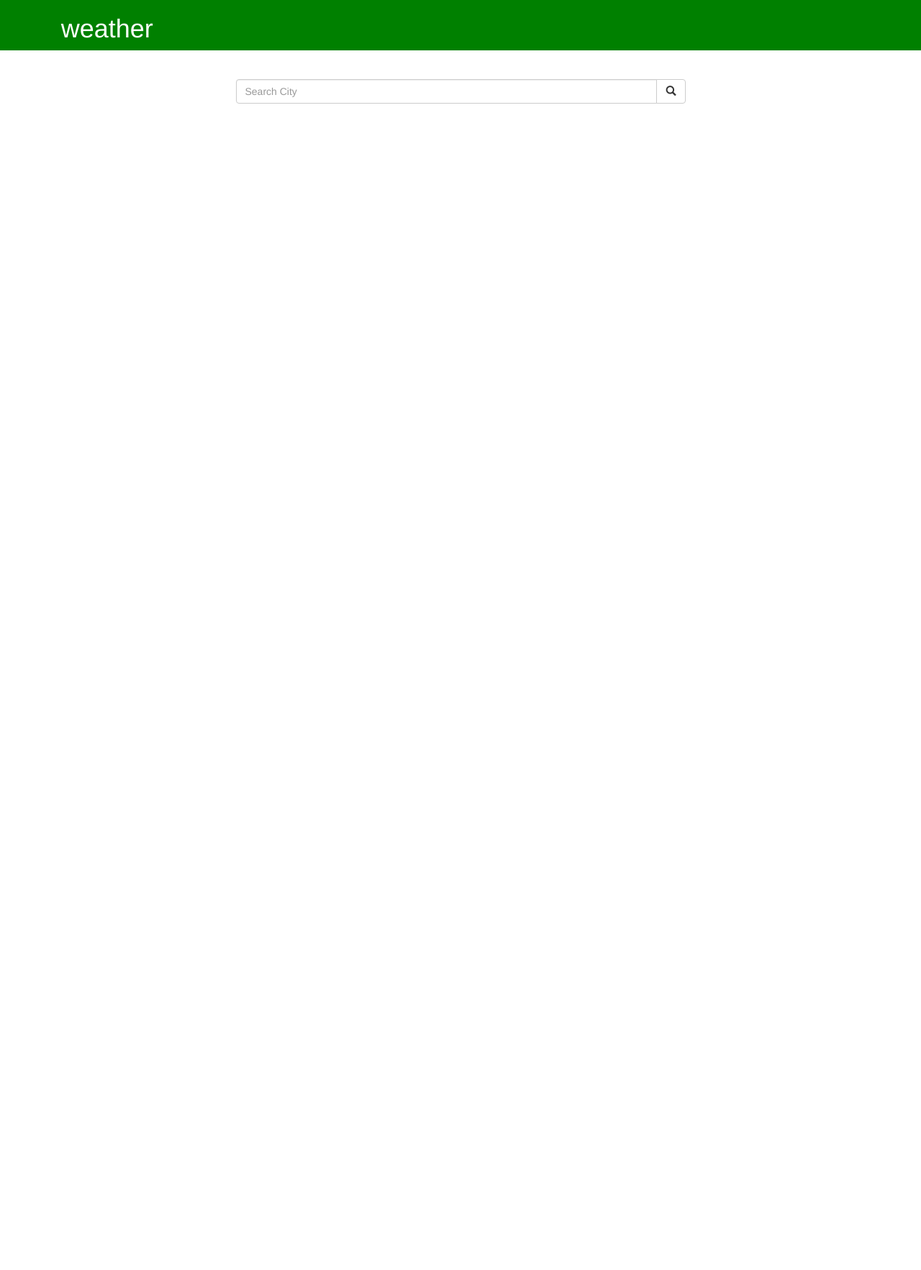
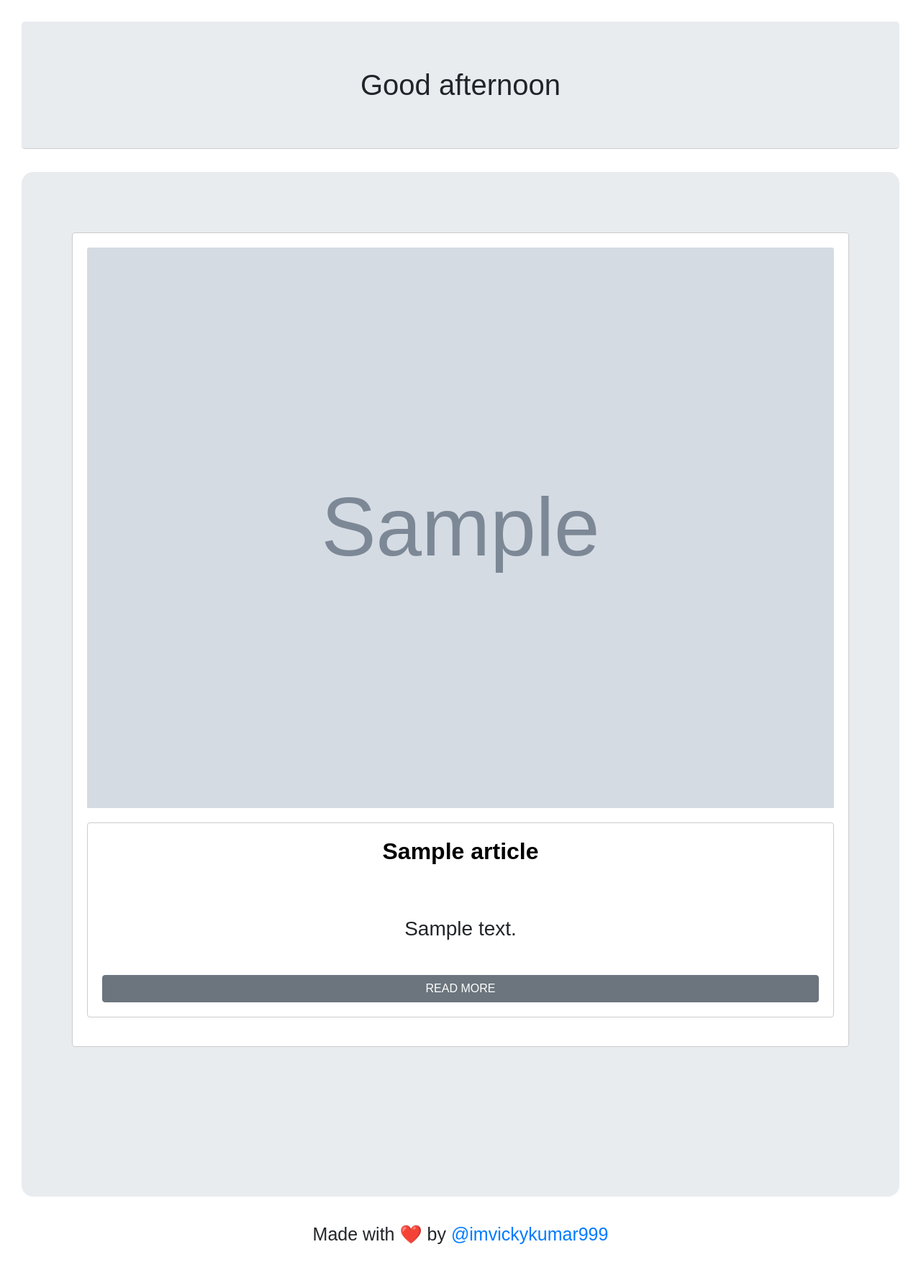
Before and after one commit to imvickykumar999/VicksNews, a Django app: page / in a window 1280 px wide. Shown: the whole page at 72% size. Before the commit the page ends 144 px from the top, so only its background shows below. Run offline with Django 3.2, Linux system fonts and the light colour scheme; tables that the repository leaves empty hold one stand-in row (values such as "Sample post"); grey boxes marked "Sample" are stand-in pictures; a database or web service that is not in the repository returns one stand-in record (values such as "Sample title"); data that the repository does not hold is empty; some libraries are stand-ins or nearby versions.

Commit message:
looks good

```diff
--- a/weather/main/templates/main/index.html
+++ b/weather/main/templates/main/index.html
@@ -1,49 +1,134 @@
 <!DOCTYPE html>
-<html lang="en" dir="ltr">
+<html>
 
   <head>
     <meta charset="utf-8">
-  <title>weather</title>
-  <!-- Latest compiled and minified CSS -->
-  <link rel="stylesheet" href="https://maxcdn.bootstrapcdn.com/bootstrap/3.4.0/css/bootstrap.min.css">
 
-  <!-- jQuery library -->
+    <link rel="stylesheet" href="https://cdn.jsdelivr.net/npm/bootstrap@4.5.3/dist/css/bootstrap.min.css" integrity="sha384-TX8t27EcRE3e/ihU7zmQxVncDAy5uIKz4rEkgIXeMed4M0jlfIDPvg6uqKI2xXr2" crossorigin="anonymous">
     <script src="https://ajax.googleapis.com/ajax/libs/jquery/3.4.1/jquery.min.js"></script>
+    <script src="https://cdn.jsdelivr.net/npm/bootstrap@4.5.3/dist/js/bootstrap.bundle.min.js" integrity="sha384-ho+j7jyWK8fNQe+A12Hb8AhRq26LrZ/JpcUGGOn+Y7RsweNrtN/tE3MoK7ZeZDyx" crossorigin="anonymous"></script>
 
-  <!-- Latest compiled JavaScript -->
-  <script src="https://maxcdn.bootstrapcdn.com/bootstrap/3.4.0/js/bootstrap.min.js"></script>
+      <style>
+        .rounded {
+            border-radius:1.0rem!important
+        }
 
+        .button {
+          background-color: #008CBA;
+          border: none;
+          color: white;
+          padding: 10px 20px;
+          text-align: center;
+          text-decoration: none;
+          display: inline-block;
+          font-size: 16px;
+          margin: 4px 2px;
+          cursor: pointer;
+        }
+
+        .video-container {
+            position: relative;
+            padding-bottom: 56.25%;
+            height: 0;
+        }
+
+        .video-container iframe {
+            position: absolute;
+            top: 0;
+            left: 0;
+            width: 100%;
+            height: 100%;
+        }
+
+        * {
+          box-sizing: border-box;
+          margin: 0;
+          padding: 0;
+        }
+
+        .card-img-top {
+          object-fit: cover;
+          object-position: center;
+        }
+
+        body {
+          font-family: Arial, Helvetica, sans-serif;
+          font-size: 25px;
+          padding: 30px;
+          line-height: 1.6;
+        }
+
+        h1 {
+          margin-bottom: 30px;
+          border-bottom: 1px #ccc solid;
+        }
+
+        h3 {
+          margin-top: 20px;
+        }
+
+        input[type="text"] {
+          border: 1px #ccc solid;
+          padding: 4px;
+          height: 35px;
+          margin-top: 20px;
+        }
+
+        .card {
+          margin: 20px 0;
+          border: #ccc 1px solid;
+          padding: 20px
+        }
+    </style>
+
+    <title>Vicks News</title>
   </head>
 
   <body>
-  <nav class="row" style="background: green; color: white;">
-    <h1 class="col-md-3 text-center">weather</h1>
-  </nav>
-  <br />
-  <br />
-  <center class="row">
-    <form method="post" class="col-md-6 col-md-offset-3">
-      {% csrf_token %}
-      <div class="input-group">
-        <input type="text" class="form-control" name="city" placeholder="Search City">
-        <div class="input-group-btn">
-          <button class="btn btn-default" type="submit">
-            <i class="glyphicon glyphicon-search"></i>
-          </button>
+    <center>
+      <h1 class='jumbotron'>{{good}}</h1>
+
+      <div class="jumbotron jumbotron-fluid rounded">
+        <div class="container">
+          {% for x in data %}
+
+              <div class="col mb-4">
+                <div class="card">
+                  <a target="_blank" href={{x.urlToImage}}>
+                    <img src={{x.urlToImage}} width="80%" class="card-img-top">
+                  </a>
+
+                  <div class="card">
+                    <h2 style="color:black;" class="card-title">
+                      <strong>
+                        {{x.title}}
+                      </strong>
+                    </h2>
+                    <br>
+                      <h3>
+                        <p class="card-text">{{x.description}}</p>
+                      </h3>
+                    <br>
+
+                    <a target="_blank" href="{{x.url}}" class="btn btn-secondary">
+                      READ MORE
+                    </a>
+
                   </div>
-        <form>
+                </div>
+              </div>
+
+          <br><br><br>
+          {% endfor %}
+
+        </div>
+      </div>
+
+      Made with ❤️ by
+      <a target="_blank" href="https://github.com/imvickykumar999/imvickykumar999">
+        @imvickykumar999
+      </a>
+
     </center>
-  <div class="row">
-    {% if country_code and coordinate and temp and pressure and humidity %}
-    <div class="col-md-6 col-md-offset-3">
-      <h3>country code : {{country_code}}</h1>
-        <h5>coordinate : {{coordinate}}</h5>
-        <h5>temp : {{temp}}</h5>
-        <h5>pressure : {{pressure}} </h5>
-        <h5>humidity : {{humidity}}</h5>
-    </div>
-    {% endif %}
-  </div>
   </body>
-
 </html>
--- a/weather/main/urls.py
+++ b/weather/main/urls.py
@@ -3,6 +3,4 @@ from . import views
 
 urlpatterns = [
          path('',views.index),
-
-
 ]
--- a/weather/main/views.py
+++ b/weather/main/views.py
@@ -1,34 +1,41 @@
+
 from django.shortcuts import render
-# import json to load json data to python dictionary
-import json
-# urllib.request to make a request to api
-import urllib.request
+import requests, random, datetime
 
 
+def get_news(source, api_key='e1b57251b1b94ed894f3c60d25551eb2'):
+    try:
+        gets = f'https://newsapi.org/v1/articles?source={source}&sortBy=top&apiKey={api_key}'
+        req = requests.get(gets)
+        box = req.json()['articles']
+
+    except:
+        gets = f'https://newsapi.org/v1/articles?source={source}&sortBy=top&apiKey=5f69434d32434ea8bdb16b347f71cca2'
+        req = requests.get(gets)
+        box = req.json()['articles']
+
+    print(box)
+    return box
+
+
+def good_day():
+    currentTime = datetime.datetime.now() + datetime.timedelta(hours=6)
+
+    if currentTime.hour < 12:
+        return 'Good morning'
+    elif 12 <= currentTime.hour < 18:
+        return 'Good afternoon'
+    else:
+        return 'Good evening'
+
 def index(request):
-    if request.method == 'POST':
-        city = request.POST['city']
-        ''' api key might be expired use your own api_key
-            place api_key in place of appid="your api_key here "  '''
+    source = ['bbc-news', 'cnn', 'the-verge', 'time', 'the-wall-street-journal']
+    source = random.choice(source)
 
-        # source contain json data from api
-
-        source = urllib.request.urlopen(
-            'http://api.openweathermap.org/data/2.5/weather?q=' + city + '&appid=48a90ac42caa09f90dcaeee4096b9e53').read()
-
-        # converting json data to dictionary
-
-        list_of_data = json.loads(source)
-
-        # data for variable list_of_data
-        data = {
-            "country_code": str(list_of_data['sys']['country']),
-            "coordinate": str(list_of_data['coord']['lon']) + ' ' + str(list_of_data['coord']['lat']),
-            "temp": str(list_of_data['main']['temp']) + 'k',
-            "pressure": str(list_of_data['main']['pressure']),
-            "humidity": str(list_of_data['main']['humidity']),
+    data = get_news(source)
+    return render(request, "main/index.html",
+        {
+            'data' : data,
+            'good' : good_day()
         }
-        print(data)
-    else:
-        data={}
-    return render(request, "main/index.html",data)
+    )
```
Also changed, not shown: .github/workflows/django.yml (deleted). Lines whose indentation alone changed are shown as unchanged.
